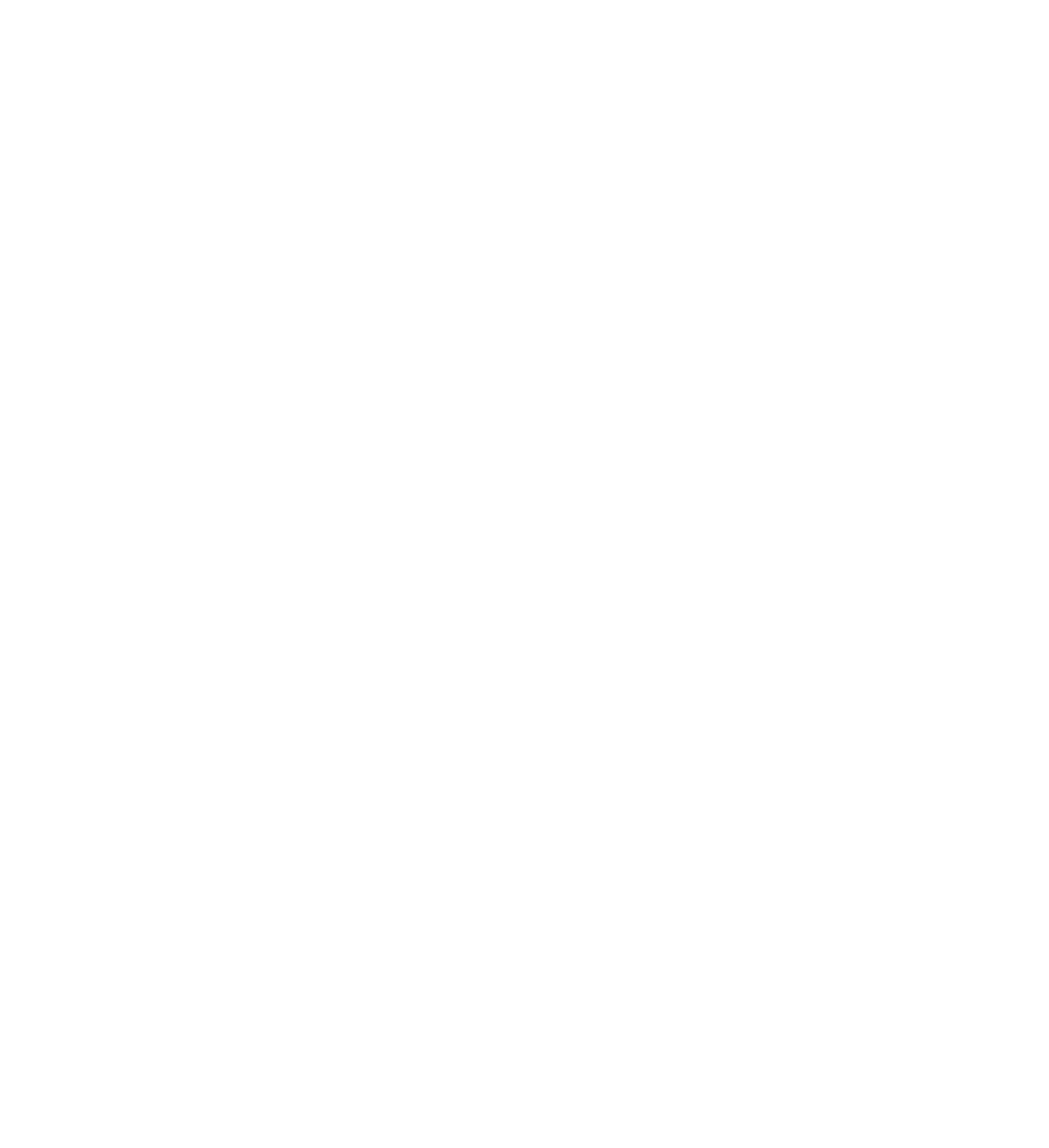
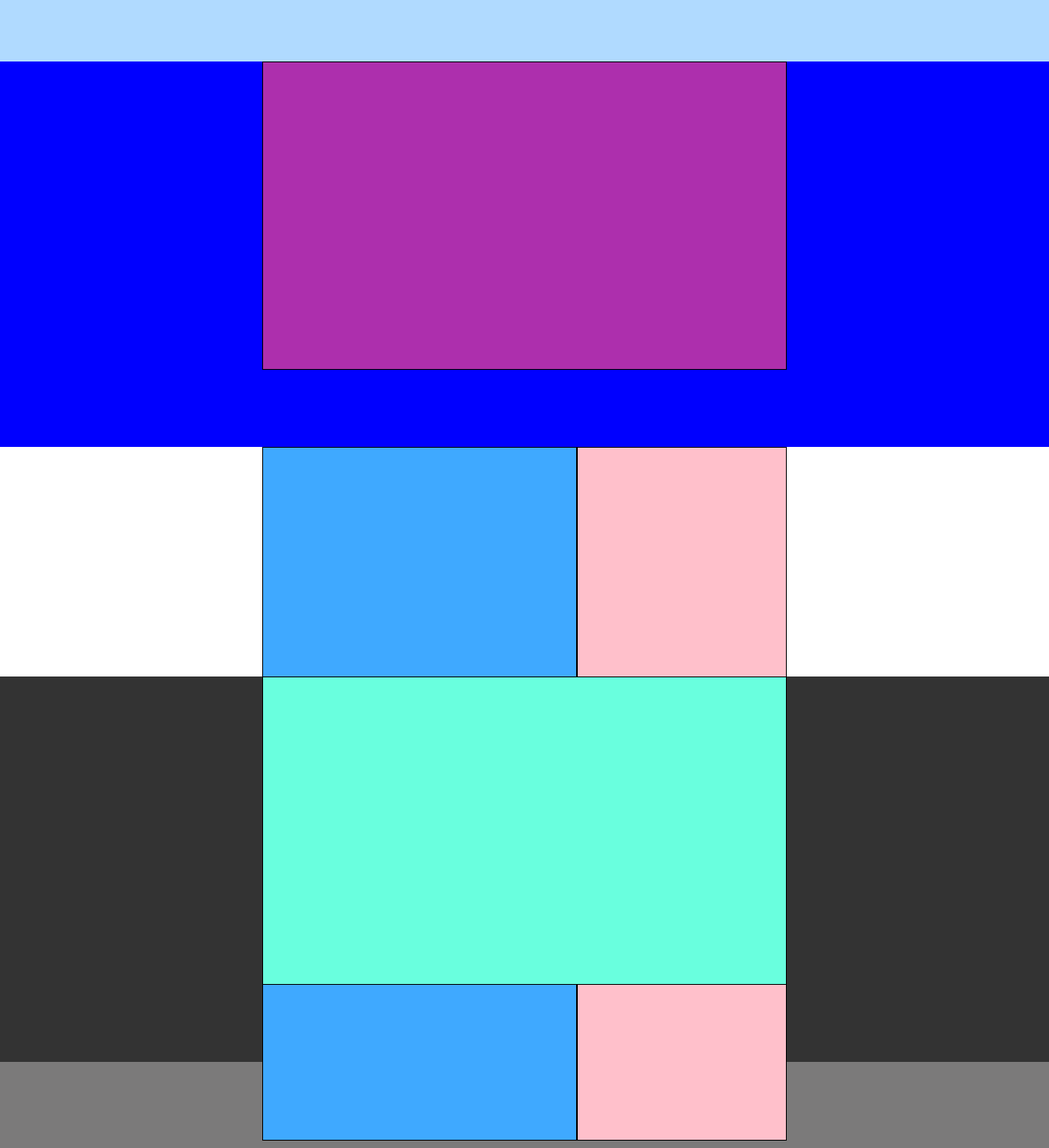
Before and after one commit to ludo270408/htmlcss-struttura-discord, a plain HTML site: page index.html in a window 1280 px wide. Shown: the top 1400 px of the page at 82% size. Before the commit the page ends 800 px from the top, so only its background shows below. Drawn offline with Linux system fonts and the light colour scheme.

Commit message:
[UPTADE] Page divided with colored blocks

```diff
--- a/index.html
+++ b/index.html
@@ -4,13 +4,79 @@
     <meta charset="UTF-8">
     <meta name="viewport" content="width=device-width, initial-scale=1.0">
     <title>Document</title>
+    <link rel="stylesheet" href="style.css">
+
 </head>
 <body>
+
     <!-- HEADER -->
+    <header>
+        <div class="col-lightblue"></div>
+        <div class="col-yellow-small"></div>
+        <div class="col-yellow-big"></div>
+        <div class="col-yellow-small"></div>
+        <div class="col-lightblue"></div>
+    </header>
 
     <!-- MAIN -->
+    <main>
+
+        <!-- FIRST CONTAINER -->
+        <div class="container">
+            <div class="row-blue">
+                <div class="col-darkb"></div>
+                <div class="col-purple"></div>
+                <div class="col-darkb"></div>
+            </div>
+
+            <div class="row-white">
+                <div class="col-white"></div>
+                <div class="col-blue"></div>
+                <div class="col-pink"></div>
+                <div class="col-white"></div>
+            </div>
+
+            <div class="row-gray-small">
+                <div class="col-gray"></div>
+                <div class="col-blue"></div>
+                <div class="col-pink"></div>
+                <div class="col-gray"></div>
+            </div>
+
+            <div class="row-white">
+                <div class="col-white"></div>
+                <div class="col-blue"></div>
+                <div class="col-pink"></div>
+                <div class="col-white"></div>
+            </div>
+
+            <div class="row-gray-big">
+                <div class="col-gray"></div>
+                <div class="col-green"></div>
+                <div class="col-gray"></div>
+            </div>
+
+            <div class="row-darkgray">
+                <div class="col-darkgray"></div>
+                <div class="col-darkpink"></div>
+                <div class="col-greenwater"></div>
+                <div class="col-greenwater"></div>
+                <div class="col-greenwater"></div>
+                <div class="col-greenwater"></div>
+                <div class="col-darkgray"></div>
+            </div>
+        </div>
+
+    </main>
 
     <!-- FOOTER -->
+    <footer>
+        <div class="row-darkgray">
+            <div class="col-darkgray"></div>
+            <div class="col-lightgreenwater"></div>
+            <div class="col-darkgray"></div>
+        </div>
+    </footer>
 
 </body>
 </html>
--- a/style.css
+++ b/style.css
@@ -3,3 +3,149 @@
     padding: 0;
     box-sizing: border-box;
 }
+
+header{
+    height: 75px;
+    background-color: rgb(176, 218, 255);
+}
+
+.row-blue{
+    width: 100%;
+    display: flex;
+    height: 470px;
+    background-color: blue;
+}
+
+.row-white{
+    width: 100%;
+    display: flex;
+    height: 470px;
+}
+
+.row-gray-small{
+    width: 100%;
+    display: flex;
+    height: 470px;
+    background-color: rgb(123, 122, 122);
+}
+
+.row-gray-big{
+    width: 100%;
+    display: flex;
+    height: 600px;
+    background-color: rgb(123, 122, 122);
+}
+
+.row-darkgray{
+    width: 100%;
+    display: flex;
+    height: 470px;
+    background-color: rgb(51, 51, 51);
+}
+
+
+.container{
+    max-width: 100%;
+    margin: 0 auto;
+    height: 750px;
+    background-color: #fff;
+}
+
+.col-yellow-small{
+    width: 10%;
+    height: 80%;
+    background-color: rgb(238, 206, 4);
+    border: 1px solid black;
+}
+
+.col-yellow-big{
+    width: 30%;
+    height: 80%;
+    background-color: rgb(238, 206, 4);
+    border: 1px solid black;
+}
+
+.col-lightblue{
+    width: 25%;
+    height: 100%;
+    background-color: rgb(176, 218, 255);
+}
+
+.col-darkb{
+    width: 25%;
+    height: 100%;
+    background-color: blue;
+}
+
+.col-white{
+    width: 25%;
+    height: 100%;
+    background-color: rgb(255, 255, 255);
+}
+
+.col-gray{
+    width: 25%;
+    height: 100%;
+    background-color: rgb(123, 122, 122);
+}
+
+.col-darkgray{
+    width: 25%;
+    height: 100%;
+    background-color: rgb(51, 51, 51);
+}
+
+
+.col-blue{
+    width: 30%;
+    height: 80%;
+    background-color: rgb(63, 169, 255);
+    border: 1px solid black;
+}
+
+.col-pink{
+    width: 20%;
+    height: 80%;
+    background-color: pink;
+    border: 1px solid black;
+}
+
+.col-purple{
+    width: 50%;
+    height: 80%;
+    background-color: rgb(173, 47, 173);
+    border: 1px solid black;
+}
+
+.col-green{
+    width: 50%;
+    height: 95%;
+    background-color: rgb(39, 136, 68);
+    border: 1px solid black;
+}
+
+.col-darkpink{
+    width: 18%;
+    height: 80%;
+    background-color: rgb(206, 79, 153);
+    border: 1px solid black;
+}
+
+.col-greenwater{
+    width: 8%;
+    height: 80%;
+    background-color: rgb(41, 217, 179);
+    border: 1px solid black;
+}
+
+.col-lightgreenwater{
+    width: 50%;
+    height: 80%;
+    background-color: rgb(105, 255, 222);
+    border: 1px solid black;
+}
+
+footer{
+    height: 75px;
+    background-color: rgb(51, 51, 51);
+}
```
